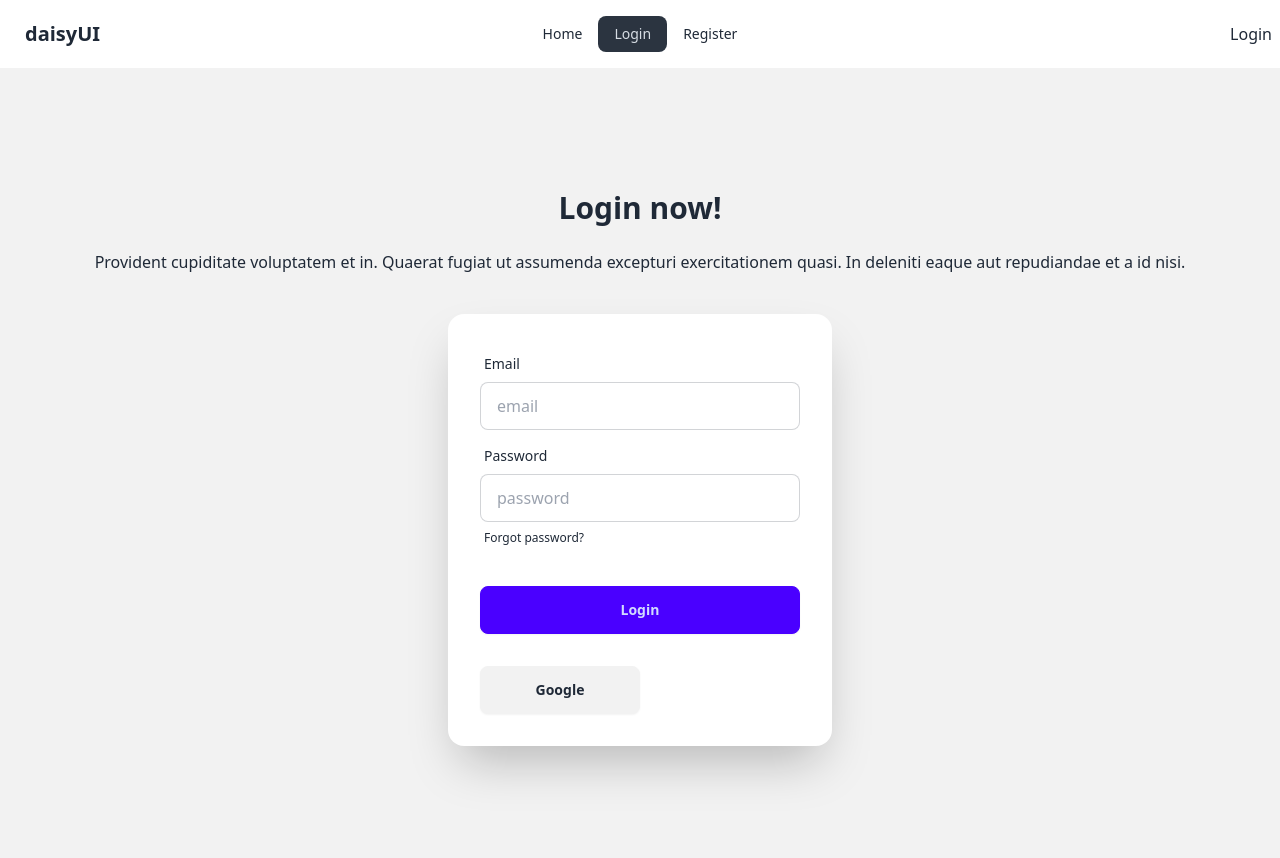
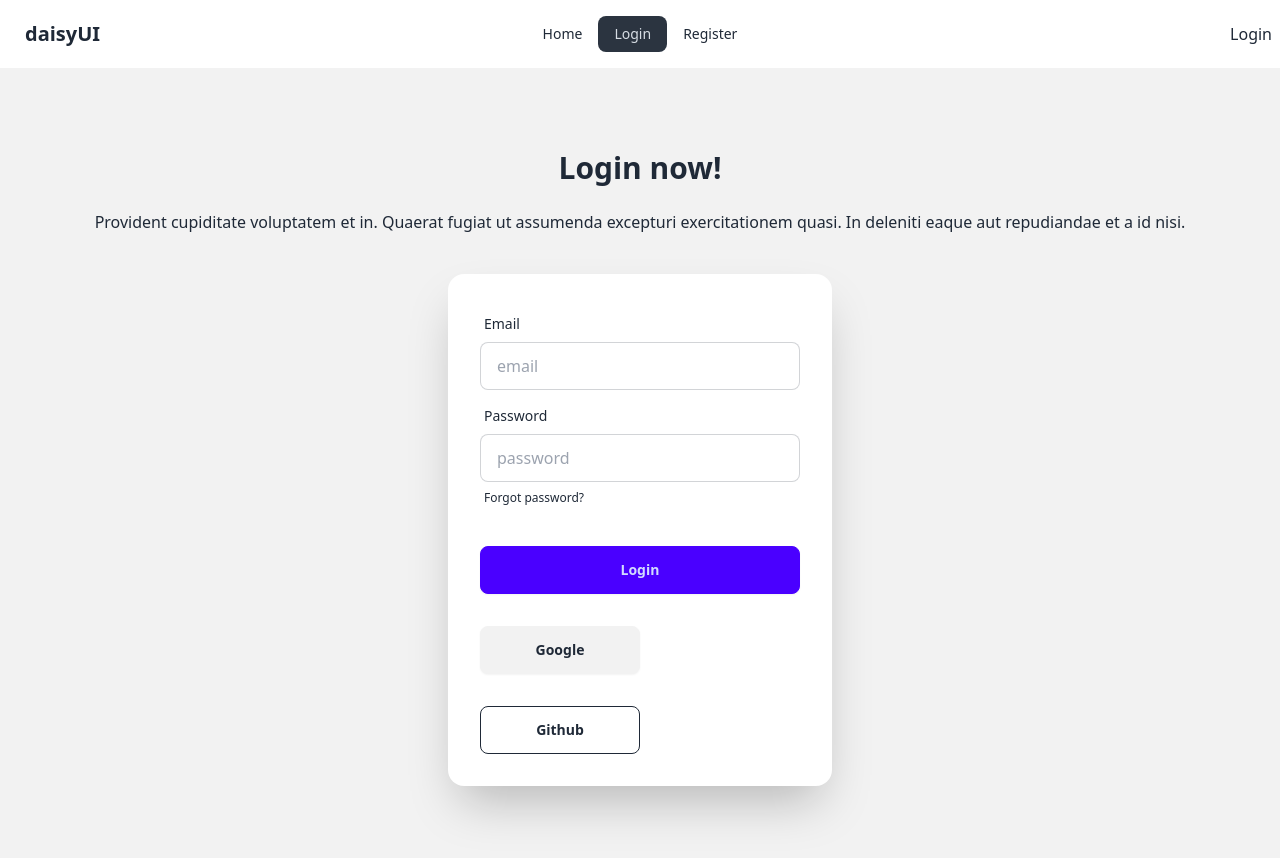
Before and after one commit to HabiburRahman02/react-authentication, a React (Vite) app: page /login in a window 1280 px wide. Shown: the top 858 px of the page. Built offline with nearby package versions, Linux system fonts and the light colour scheme; no server answers.

Commit message:
github login implement

```diff
--- a/src/components/Login.jsx
+++ b/src/components/Login.jsx
@@ -4,7 +4,7 @@ import { Navigate } from "react-router-dom";
 
 
 const Login = () => {
-    const { loginUser, googleLogin } = useContext(AuthContext);
+    const { loginUser, googleLogin, githubLogin } = useContext(AuthContext);
     // const navigate = useNavigate()
 
     const handleLogin = e => {
@@ -27,6 +27,16 @@ const Login = () => {
 
     const handleGoogleLogin = () => {
         googleLogin()
+            .then(result => {
+                console.log(result.user);
+            })
+            .catch(error => {
+                console.log(error.message);
+            })
+    }
+
+    const handleGithubLogin = () => {
+        githubLogin()
             .then(result => {
                 console.log(result.user);
             })
@@ -67,6 +77,9 @@ const Login = () => {
                         <button
                             onClick={handleGoogleLogin}
                             className="btn hover:btn-secondary w-1/2 mt-6">Google</button>
+                        <button
+                            onClick={handleGithubLogin}
+                            className="btn btn-outline hover:btn-accent w-1/2 mt-6">Github</button>
                     </form>
                 </div>
             </div>
--- a/src/provider/AuthProvider.jsx
+++ b/src/provider/AuthProvider.jsx
@@ -2,8 +2,10 @@
 import { createUserWithEmailAndPassword, GoogleAuthProvider, onAuthStateChanged, signInWithEmailAndPassword, signInWithPopup, signOut } from "firebase/auth";
 import { createContext, useEffect, useState } from "react";
 import auth from "../firebase/firebase.init";
+import { GithubAuthProvider } from "firebase/auth/web-extension";
 
 const googleProvider = new GoogleAuthProvider();
+const githubProvider = new GithubAuthProvider();
 export const AuthContext = createContext(null);
 const AuthProvider = ({ children }) => {
     const [user, setUser] = useState(null);
@@ -22,6 +24,11 @@ const AuthProvider = ({ children }) => {
     const googleLogin = () => {
         setLoading(true);
         return signInWithPopup(auth, googleProvider)
+    }
+
+    const githubLogin = () => {
+        setLoading(true);
+        return signInWithPopup(auth, githubProvider)
     }
 
     const logOut = () => {
@@ -48,6 +55,7 @@ const AuthProvider = ({ children }) => {
         user,
         loading,
         googleLogin,
+        githubLogin,
         logOut
     }
 
```
